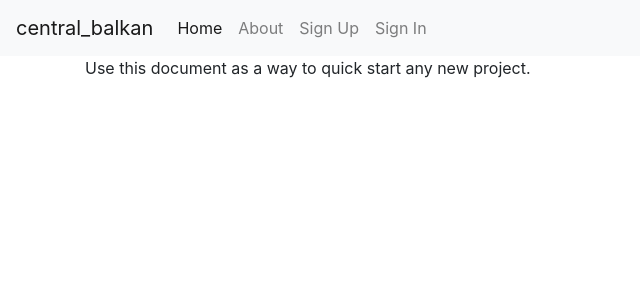
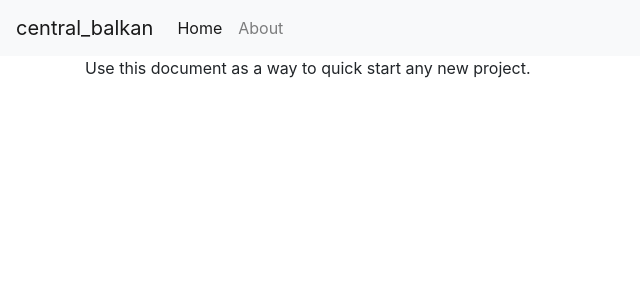
Before and after one commit to Central-Balkan/centralbalkan.com-old, a Django app: page /about/ in a window 1280 px wide. Shown: the top 300 px of the page, without its empty margins (0-640 px from the left). Run offline with Django 3.2, Linux system fonts and the light colour scheme; some libraries are stand-ins or nearby versions.

Commit message:
Fix template

```diff
--- a/central_balkan/central_balkan/templates/base.html
+++ b/central_balkan/central_balkan/templates/base.html
@@ -49,25 +49,6 @@
             <li class="nav-item">
               <a class="nav-link" href="{% url 'about' %}">About</a>
             </li>
-            {% if request.user.is_authenticated %}
-              <li class="nav-item">
-                {# URL provided by django-allauth/account/urls.py #}
-                <a class="nav-link" href="{% url 'users:detail' request.user.username  %}">{% trans "My Profile" %}</a>
-              </li>
-              <li class="nav-item">
-                {# URL provided by django-allauth/account/urls.py #}
-                <a class="nav-link" href="{% url 'account_logout' %}">{% trans "Sign Out" %}</a>
-              </li>
-            {% else %}
-              <li class="nav-item">
-                {# URL provided by django-allauth/account/urls.py #}
-                <a id="sign-up-link" class="nav-link" href="{% url 'account_signup' %}">{% trans "Sign Up" %}</a>
-              </li>
-              <li class="nav-item">
-                {# URL provided by django-allauth/account/urls.py #}
-                <a id="log-in-link" class="nav-link" href="{% url 'account_login' %}">{% trans "Sign In" %}</a>
-              </li>
-            {% endif %}
           </ul>
         </div>
       </nav>
--- a/central_balkan/requirements/base.txt
+++ b/central_balkan/requirements/base.txt
@@ -9,7 +9,6 @@ redis>=2.10.5  # https://github.com/antirez/redis
 django==2.0.7  # pyup: < 2.1  # https://www.djangoproject.com/
 django-environ==0.4.5  # https://github.com/joke2k/django-environ
 django-model-utils==3.1.2  # https://github.com/jazzband/django-model-utils
-django-allauth==0.36.0  # https://github.com/pennersr/django-allauth
 django-crispy-forms==1.7.2  # https://github.com/django-crispy-forms/django-crispy-forms
 django-redis==4.9.0  # https://github.com/niwinz/django-redis
 
```
